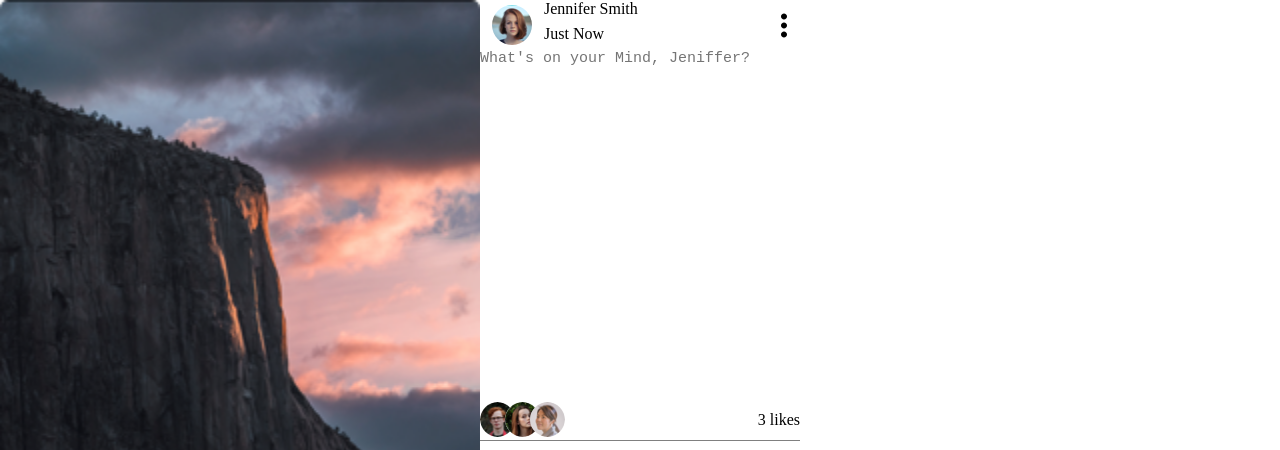
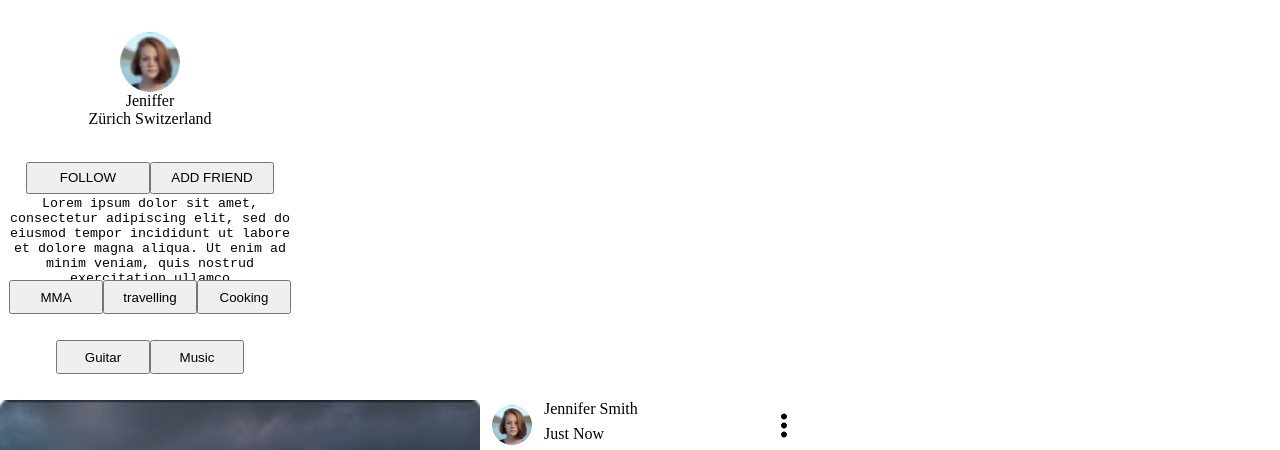
Before and after one commit to mijail-febres/Motion-Project-Frontend, a React (Create React App) app: page / in a window 1280 px wide. Shown: the top 450 px of the page. Built offline with nearby package versions, Linux system fonts and the light colour scheme.

Commit message:
ProfileCard working as intended

```diff
--- a/src/App.js
+++ b/src/App.js
@@ -2,16 +2,18 @@ import CopyrightContainer from './Pages/Login/Copyright';
 import MasterHeader from './Components/Posts/Header/Header';
 import Login from './Pages/Login/Login';
 import { GlobalStyle } from './Styles';
-import QuestionContainer from "./Pages/Login/QuestionTop";
+import QuestionContainer from "./Components/Login/QuestionTop/QuestionTop";
 import PublishContainer from './Components/PublishSomething/PublishSomething';
 import PostDetails from './Components/PostDetails/PostDetails'
 import Posts from './Pages/Posts/Posts';
+import ProfileCard from './Components/ProfileCard/ProfileCard';
 
 const nNotif = 10; // just to test how notifications are shown. This works nicely
 
 function App() {
   return (
     <div className="App">
+      <ProfileCard/>
       <PostDetails/>
       <GlobalStyle />
       <PublishContainer/>
--- /dev/null
+++ b/src/Components/ProfileCard/ProfileCard.jsx
@@ -0,0 +1,141 @@
+import styled from 'styled-components';
+import profileIcon from '../../Assets/images/users/jennifer.png' // this photo should come from API
+
+const width = '300px';
+const height = '400px';
+
+const PostCardContainer = styled.div `
+    * {
+        border : 'none';
+        margin : 0;
+        padding: 0;
+        box-sizing: content-box;
+    }
+
+    width: ${width};
+    height: ${height};
+
+    #header {
+        width: 100%;
+        height: 40%;
+        display: flex;
+        flex-direction: column;
+        justify-content: center;
+        align-items: center;
+        #profileIcon {
+            width: 60px;
+            height: 60px;
+            border : none;
+            border-radius: 30px;
+            background-repeat: no-repeat;
+            background-position-x: center;
+            background-position-y: center;
+            background-size: 100%;
+        }
+    } /* end header */
+
+    #body {
+        width: 100%;
+        height: 30%;
+        display: flex;
+        flex-direction: column;
+        justify-content: center;
+        align-items: center;
+
+        .BodyButtons {
+            width: 40%;
+            height: 80%;
+        }
+
+        #body-buttons{
+            width: 100%;
+            height: 30%;
+            display: flex;
+            justify-content: center;
+            align-items: center;
+        }
+
+        #textarea{
+            width: 100%;
+            height: 70%;
+            box-sizing: content-box;
+            resize: none;
+            border: none;
+            text-align: center;
+        }
+
+    } /* end of body*/
+
+    #footer {
+        width: 100%;
+        height: 30%;
+        display: flex;
+        #tags {
+            width: 100%;
+            height: 100%;
+            display: flex;
+            flex-wrap: wrap;
+            justify-content: center;
+            .tagButtons {
+                width: 30%;
+                height: 25%;
+                display: flex;
+                justify-content: center;
+                align-items : center;            }
+        }
+    } /* end of footer */
+
+`
+const ProfileCard = () => {
+
+    const keyWords = ['MMA', 'travelling', 'Cooking', 'Guitar', 'Music'] // these tags should come from API
+    const profilePragraph = 'Lorem ipsum dolor sit amet, consectetur adipiscing elit, sed do eiusmod tempor incididunt ut labore et dolore magna aliqua. Ut enim ad minim veniam, quis nostrud exercitation ullamco';
+
+    const handleFollow = () => {
+        // To be implemented
+    }
+
+    const handleAdd = () => {
+        // To be implemented
+    }
+
+    return (
+        <PostCardContainer>
+            <div id='header'>
+                <button id='profileIcon' style={{backgroundImage : `url(${profileIcon})`}}>
+                </button>
+                <span id='name'>Jeniffer</span>
+                <span id='location'>Zürich Switzerland</span>
+            </div>
+
+            <div id = 'body'>
+                <div id='body-buttons'>
+                    <button onClick={handleFollow} className='BodyButtons' id='follow'>
+                        FOLLOW
+                    </button>
+                    <button onClick={handleAdd} className='BodyButtons' id='addFriend'>
+                        ADD FRIEND
+                    </button>
+                </div>
+                <textarea id='textarea'>
+                    {profilePragraph}
+                </textarea>
+            </div>
+
+            <div id = 'footer'>
+                <div id='tags'>
+                    {
+                        keyWords.map((key,ind) => {
+                            return (
+                                <button key={ind} className='tagButtons'> {key} </button>
+                            )
+                        })
+                    }
+                </div>
+            </div>
+
+        </PostCardContainer>
+    )
+}
+
+export default ProfileCard;
```
Also changed, not shown: 1 other file (tests, documents, lock files or other folders).
